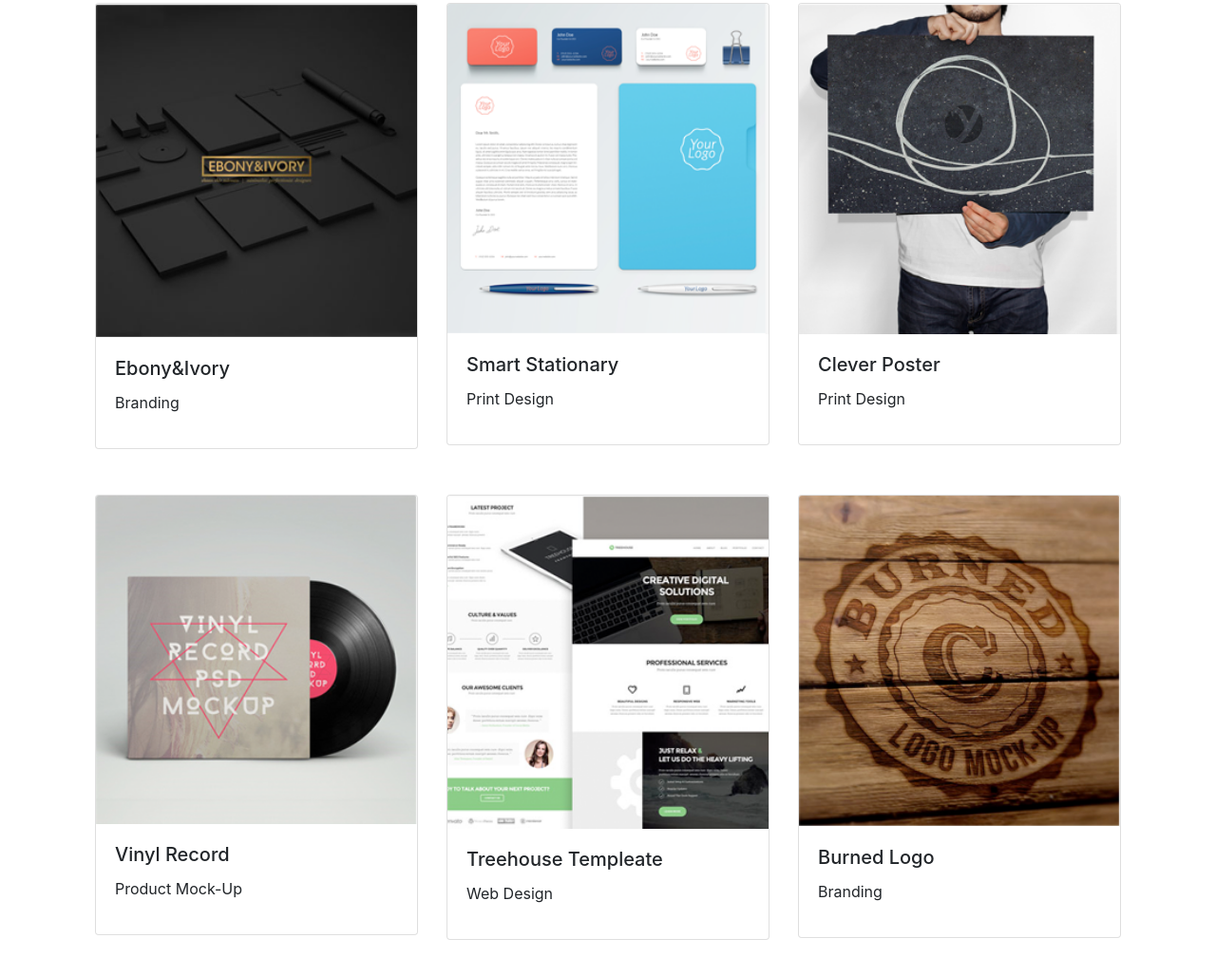
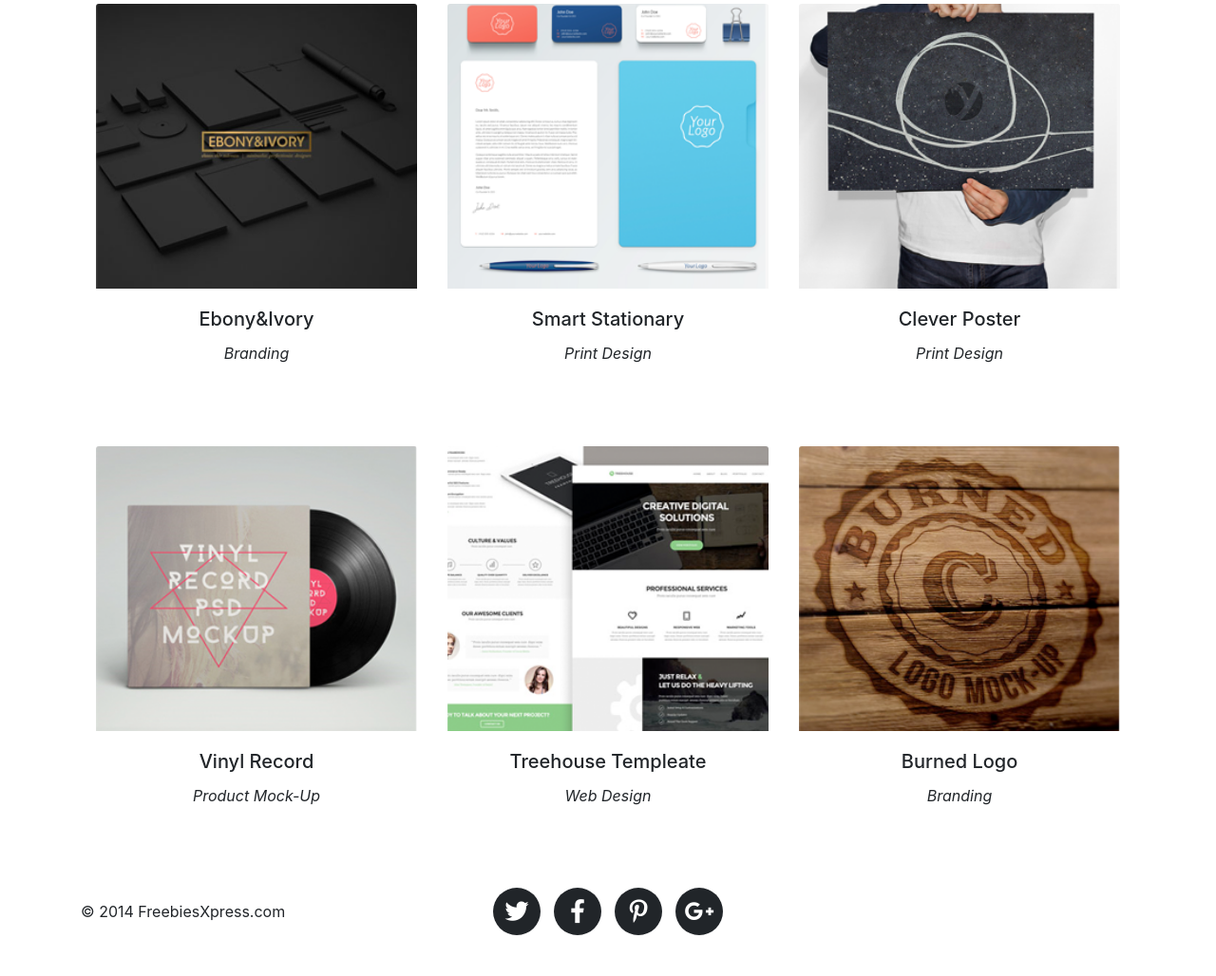
Before and after one commit to marcinkorbec/landing-page, a website: page index.html in a window 1280 px wide. Shown: the part 794-1822 px from the top of the page at 95% size. After the commit the page ends 1795 px from the top, so only its background shows below. Drawn offline with nearby package versions, Linux system fonts and the light colour scheme.

Commit message:
Add section: our-services and footer

```diff
--- a/index.html
+++ b/index.html
@@ -162,5 +162,22 @@
             </div>
         </div>
     </section>
+    <footer class="footer">
+        <div class="container">
+            <div class="row">
+                <div class="copyright col-sm-6 col-lg-4">
+                    <p>&copy; 2014 FreebiesXpress.com</p>
+                </div>
+                <div class="media col-sm-6 col-lg-4 d-flex justify-content-center">
+                    <div><i class="fab fa-twitter"></i></div>
+                    <div><i class="fab fa-facebook-f"></i></div>
+                    <div><i class="fab fa-pinterest-p"></i></div>
+                    <div><i class="fab fa-google-plus-g"></i></div>
+                </div>
+            </div>
+        </div>
+    </footer>
 
-</body></html>
+</body>
+
+</html>
--- a/sass/style.scss
+++ b/sass/style.scss
@@ -0,0 +1,46 @@
+/* OUR PORTFOLIO */
+
+img {
+
+    object-fit: cover;
+}
+
+.card-img-top {
+    max-height: 300px;
+}
+
+.card-body {
+    text-align: center;
+}
+
+.portfolio-description {
+    font-style: italic;
+}
+
+.wrapper-cafel .card {
+    border-color: white;
+    border-radius: 0;
+}
+
+/* Footer */
+.media div {
+    padding-left: 2%;
+    padding-right: 2%;
+}
+
+i.fab {
+    width: 50px;
+    line-height: 50px;
+    height: 50px;
+    text-align: center;
+    border-radius: 50%;
+    color: white;
+    display: block;
+    background-color: #212529;
+    cursor: pointer;
+    font-size: 25px;
+}
+
+.copyright {
+    line-height: 50px;
+}
```
Also changed, not shown: css/style.css, 1 other file.
